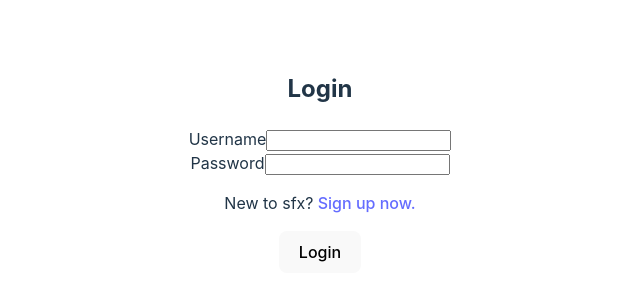
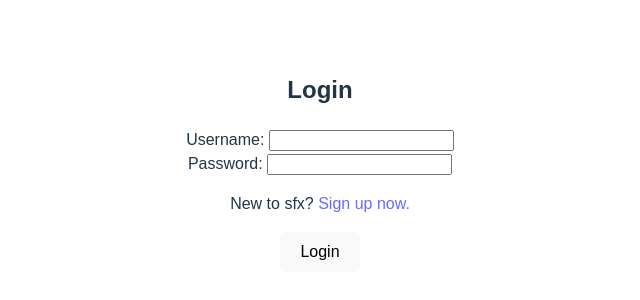
Before and after one commit to ahemedbullo/capstone-project, a React (Vite) app in the folder client/: page / in a window 1280 px wide. Shown: the part 238-538 px from the top of the page, without its empty margins (320-960 px from the left). Built offline with nearby package versions, Linux system fonts and the light colour scheme.

Commit message:
changes to how budget is selected

```diff
--- /dev/null
+++ b/client/src/BudgetContext.js
@@ -0,0 +1,2 @@
+import { createContext } from "react";
+export const BudgetContext = createContext();
--- a/client/src/components/Budget.jsx
+++ b/client/src/components/Budget.jsx
@@ -1,9 +1,11 @@
-import React, { useState } from "react";
+import React, { useState, useContext } from "react";
+import { BudgetContext } from "../BudgetContext";
 
 const Budget = () => {
   const [budgets, setBudgets] = useState([]);
   const [budgetName, setBudgetName] = useState("");
   const [budgetAmount, setBudgetAmount] = useState("");
+  const { existingBudgets, setExistingBudgets } = useContext(BudgetContext);
 
   const handleBudgetNameChange = (event) => {
     setBudgetName(event.target.value);
@@ -15,6 +17,7 @@ const Budget = () => {
     event.preventDefault();
     const newBudget = { budgetName, budgetAmount };
     setBudgets([...budgets, newBudget]);
+    setExistingBudgets(budgets);
     setBudgetName("");
     setBudgetAmount("");
   };
--- a/client/src/components/Expense.jsx
+++ b/client/src/components/Expense.jsx
@@ -1,5 +1,6 @@
 import React, { useContext, useState } from "react";
 import { ExpenseContext } from "../ExpenseContext.js";
+import { BudgetContext } from "../BudgetContext.js";
 
 const Expense = () => {
   const [expenses, setExpenses] = useState([]);
@@ -7,6 +8,7 @@ const Expense = () => {
   const [amount, setAmount] = useState("");
   const [budget, setBudget] = useState("");
   const { setExistingExpenses } = useContext(ExpenseContext);
+  const { existingBudgets } = useContext(BudgetContext);
 
   const handleNameChange = (event) => {
     setExpenseName(event.target.value);
@@ -52,7 +54,14 @@ const Expense = () => {
           </div>
           <div>
             <label>Budget</label>
-            <input type="text" value={budget} onChange={handleBudgetChange} />
+            <select value={budget} onChange={handleBudgetChange}>
+              <option value="">Select a budget</option>
+              {existingBudgets.map((budget) => (
+                <option key={budget} value={budget}>
+                  {budget}
+                </option>
+              ))}
+            </select>
           </div>
           <button type="submit">Add Expense Button</button>
         </form>
--- a/client/src/components/HomePage.jsx
+++ b/client/src/components/HomePage.jsx
@@ -5,10 +5,12 @@ import { UserContext } from "../UserContext.js";
 import { useNavigate } from "react-router-dom";
 import axios from "axios";
 import { ExpenseContext } from "../ExpenseContext.js";
+import { BudgetContext } from "../BudgetContext.js";
 
 const HomePage = () => {
   const { currentProfile, setCurrentProfile } = useContext(UserContext);
   const [existingExpenses, setExistingExpenses] = useState(null);
+  const [existingBudgets, setExistingBudgets] = useState([]);
 
   const navigate = useNavigate();
 
@@ -24,6 +26,7 @@ const HomePage = () => {
       <ExpenseContext.Provider
         value={{ existingExpenses, setExistingExpenses }}
       >
+        <BudgetContext.Provider value={{ existingBudgets, setExistingBudgets }}>
           <button onClick={handleLogout}>Logout</button>
           <div>Welcome {currentProfile}</div>
           <div>This will be the home page</div>
@@ -36,6 +39,7 @@ const HomePage = () => {
           ) : (
             <></>
           )}
+        </BudgetContext.Provider>
       </ExpenseContext.Provider>
     </>
   );
--- a/client/src/components/LoginForm.jsx
+++ b/client/src/components/LoginForm.jsx
@@ -2,6 +2,7 @@ import React, { useState, useContext } from "react";
 import axios from "axios";
 import { UserContext } from "../UserContext";
 import { Link, useNavigate } from "react-router-dom";
+import "./Styles/LoginForm.css";
 const LoginForm = () => {
   const [username, setUsername] = useState("");
   const [password, setPassword] = useState("");
@@ -45,16 +46,16 @@ const LoginForm = () => {
       <div className="login-container">
         <h2>Login</h2>
         <form onSubmit={handleSubmit}>
-          <div>
-            <label>Username</label>
+          <div className="username">
+            <label>Username: </label>
             <input
               type="text"
               value={username}
               onChange={handleUsernameChange}
             />
           </div>
-          <div>
-            <label>Password</label>
+          <div className="password">
+            <label>Password: </label>
             <input
               type="password"
               value={password}
@@ -64,7 +65,9 @@ const LoginForm = () => {
           <p>
             New to sfx?<Link to={"/signup"}> Sign up now.</Link>{" "}
           </p>
-          <button type="submit">Login</button>
+          <button type="submit" className="login-btn">
+            Login
+          </button>
         </form>
         {message && <p>{message}</p>}
       </div>
--- /dev/null
+++ b/client/src/components/Styles/LoginForm.css
@@ -0,0 +1,3 @@
+body{
+    font-family: Arial, sans-serif;
+}
```
Lines whose indentation alone changed are shown as unchanged.
